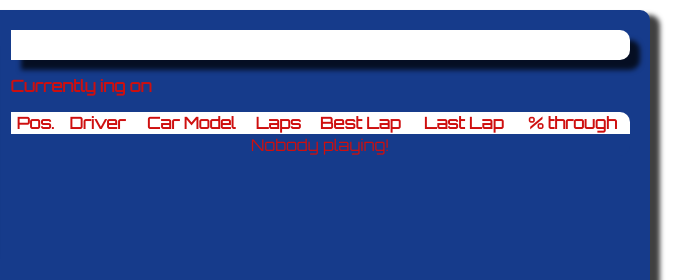
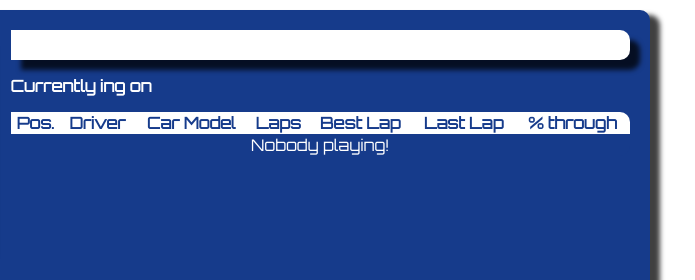
Before and after one commit to johnballantyne/NodejsApp1, a website: page NodejsApp1/Index.html in a window 1280 px wide. Shown: the top 280 px of the page, 443-1138 px from the left. Drawn offline with nearby package versions, Linux system fonts and the light colour scheme; no server answers.

Commit message:
Changed text colors
Thank you Muzrub

```diff
--- a/NodejsApp1/Index.html
+++ b/NodejsApp1/Index.html
@@ -133,7 +133,8 @@
         }
         #curSession {
             font-weight:bold;
-            color: #ce0f0f;
+            color:white;
+
         }
         table {
             width: 619px;
@@ -145,10 +146,10 @@
             word-break: break-word;
         }
         tr:nth-child(odd) { background-color:white;
-                            color: #ce0f0f;
+                            color: #163b8b;
         }
         tr:nth-child(even){ background-color:#163b8b;
-                            color: #ce0f0f;
+                            color: white;
         }
         th:last-child {
             -webkit-border-top-right-radius: 10px;
@@ -203,3 +204,4 @@
 </body>
 </html>
 <!-- http://docs.angularjs.org/api/ng.filter:date -->
+<!-- Red Color: #ce0f0f Blue Color: #163b8b -->
```
